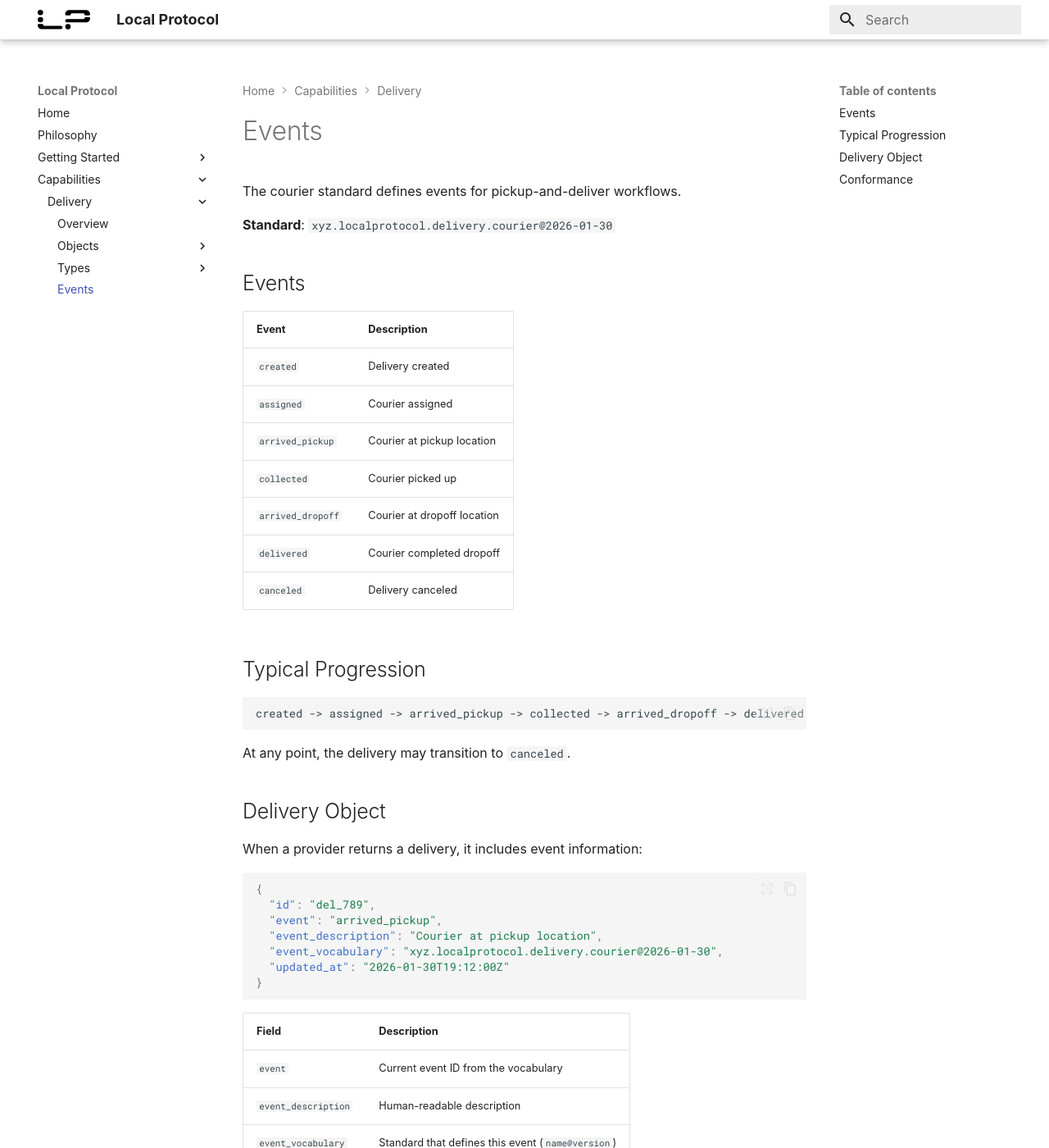
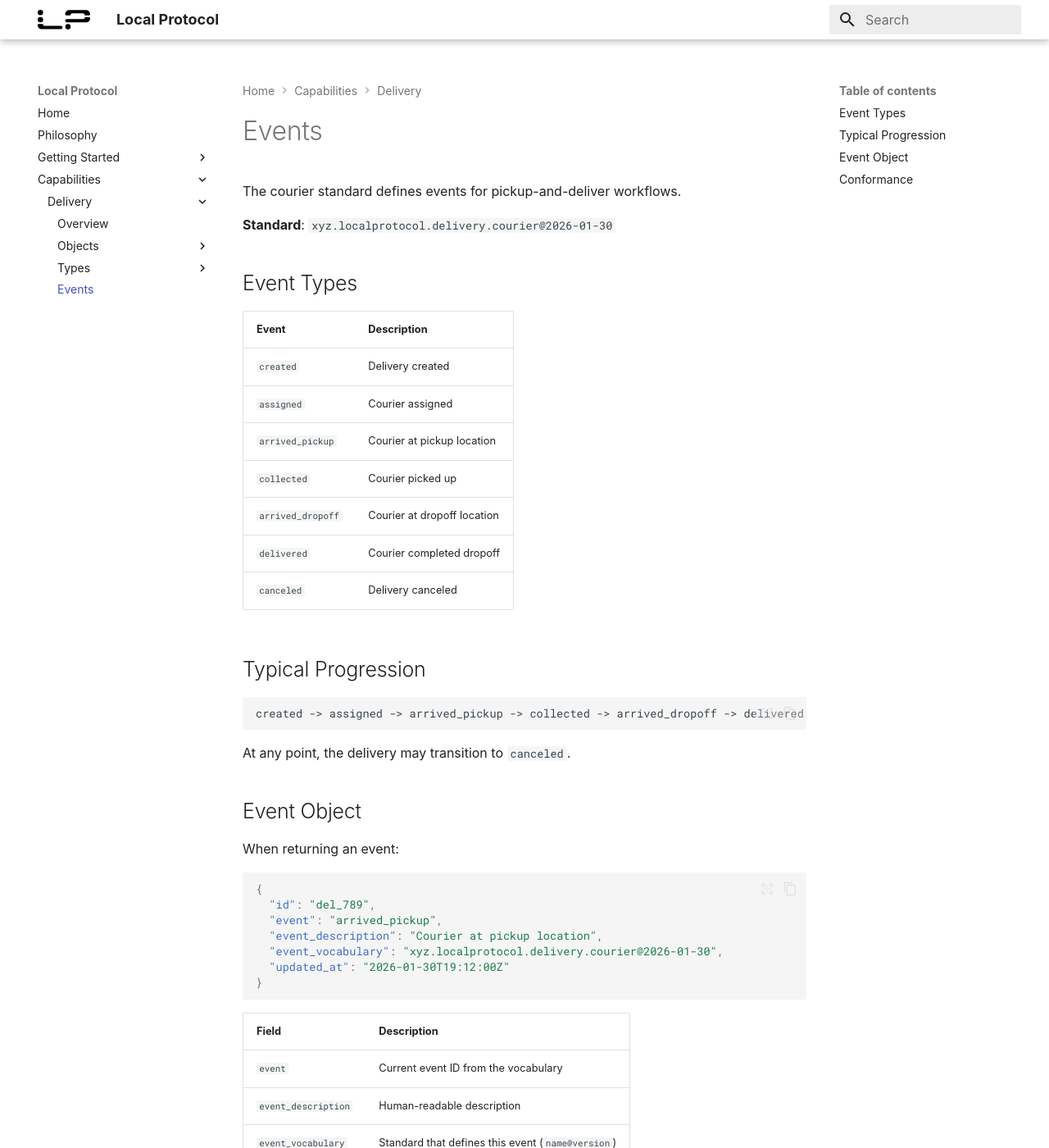
Before and after one commit to Palette-Labs-Inc/local-protocol, an MkDocs documentation site: the page built from docs/capabilities/delivery/events.md, in a window 1280 px wide and 1400 px high. Shown: the whole window at 82% size. Built offline with MkDocs 1.6.1 and Material for MkDocs 9.7.7, drawn with Linux system fonts in a browser that asks for light colours; some web fonts are replaced.

Commit message:
Address PR feedback: rename sections for clarity
- Events -> Event Types
- Delivery Object -> Event Object
- Clarify 'when returning an event'

````diff
--- a/docs/capabilities/delivery/events.md
+++ b/docs/capabilities/delivery/events.md
@@ -4,7 +4,7 @@ The courier standard defines events for pickup-and-deliver workflows.
 
 **Standard**: `xyz.localprotocol.delivery.courier@2026-01-30`
 
-## Events
+## Event Types
 
 | Event | Description |
 |-------|-------------|
@@ -24,9 +24,9 @@ created -> assigned -> arrived_pickup -> collected -> arrived_dropoff -> deliver
 
 At any point, the delivery may transition to `canceled`.
 
-## Delivery Object
+## Event Object
 
-When a provider returns a delivery, it includes event information:
+When returning an event:
 
 ```json
 {
````
